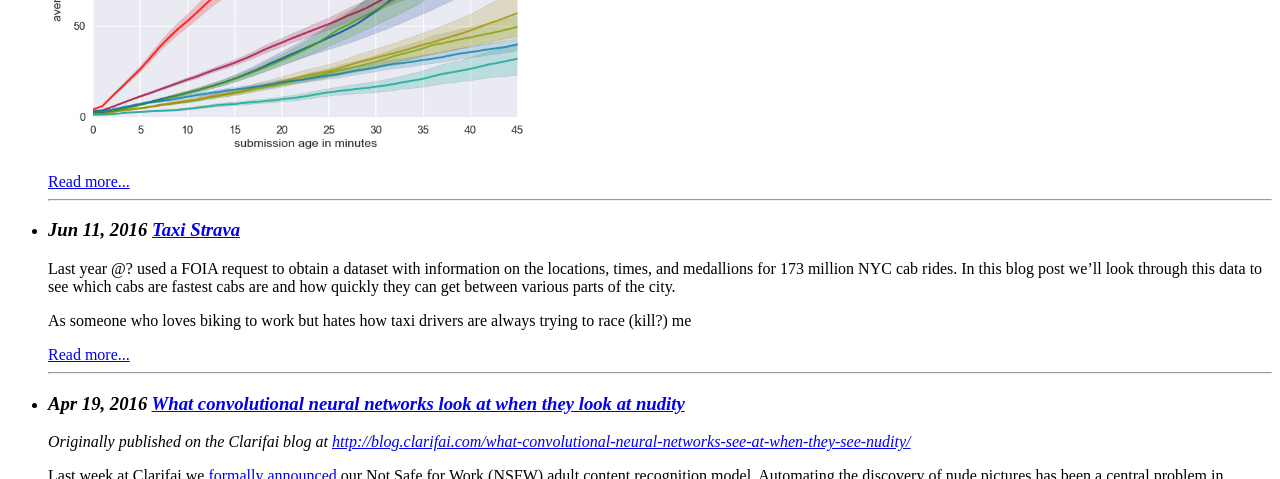
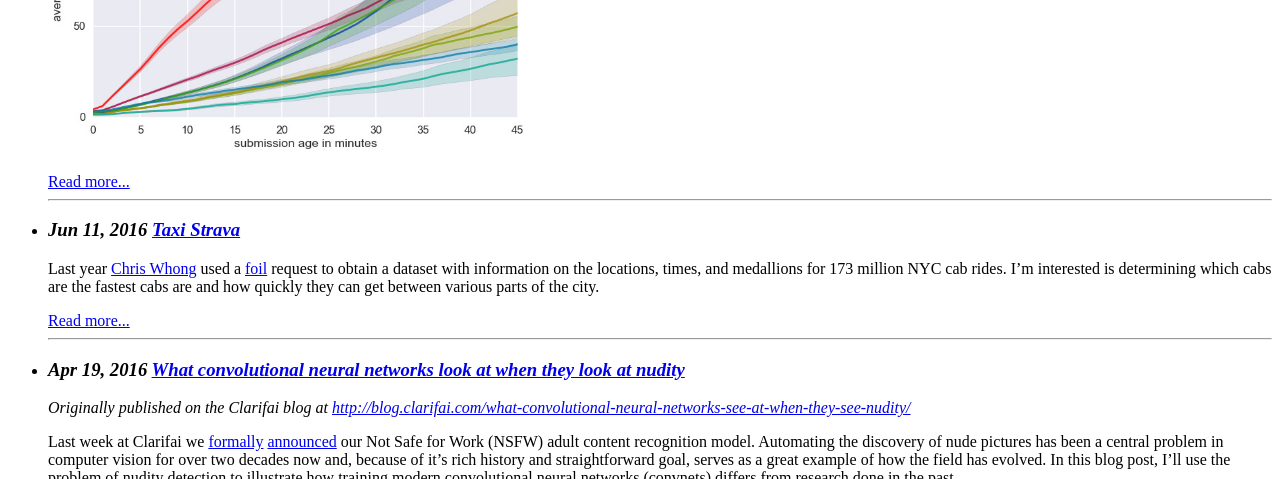
Before and after one commit to rcompton/ryancompton.net, a Jekyll site: the page built from index.md, in a window 1280 px wide and 900 px high, scrolled down 575 px, cut to the strip 0-479 px from the top of the window. Built offline with Jekyll 4.4.1, drawn with Linux system fonts in a browser that asks for light colours; nearby versions of some CDN libraries; formulas are drawn with MathJax 3.

Commit message:
spelling

```diff
--- a/_posts/2016-06-11-taxi-strava.md
+++ b/_posts/2016-06-11-taxi-strava.md
@@ -9,15 +9,13 @@ tags: ["coding"]
 
 {% excerpt %}
 
-Last year @? used a FOIA request to obtain a dataset with information on the locations, times, and medallions for 173 million NYC cab rides. In this blog post we'll look through this data to see which cabs are fastest cabs are and how quickly they can get between various parts of the city.
-
-As someone who loves biking to work but hates how taxi drivers are always trying to race (kill?) me
+Last year [Chris Whong](http://chriswhong.com/) used a [foil](http://www.dos.ny.gov/coog/foil2.html) request to obtain a dataset with information on the locations, times, and medallions for 173 million NYC cab rides. I'm interested is determining which cabs are the fastest cabs are and how quickly they can get between various parts of the city.
 
 {% endexcerpt %}
 
 ## Data
 
-Reddit users imjasonh and fhoffa parsed the FOIA'd data and loaded it into [a public BigQuery table]( https://bigquery.cloud.google.com/table/imjasonh-storage:nyctaxi.trip_fare ) ([another version](https://bigquery.cloud.google.com/table/nyc-tlc:yellow.trips) is also available from the NYC Taxi and Limousine Commission) The schema looks like:
+Reddit users imjasonh and fhoffa parsed the raw data and loaded it into [a public BigQuery table]( https://bigquery.cloud.google.com/table/imjasonh-storage:nyctaxi.trip_fare ) ([another version](https://bigquery.cloud.google.com/table/nyc-tlc:yellow.trips) is also available from the NYC Taxi and Limousine Commission) The schema looks like:
 
 ![schema]({{site.url}}/assets/taxi-strava/schema.png)
 
```
